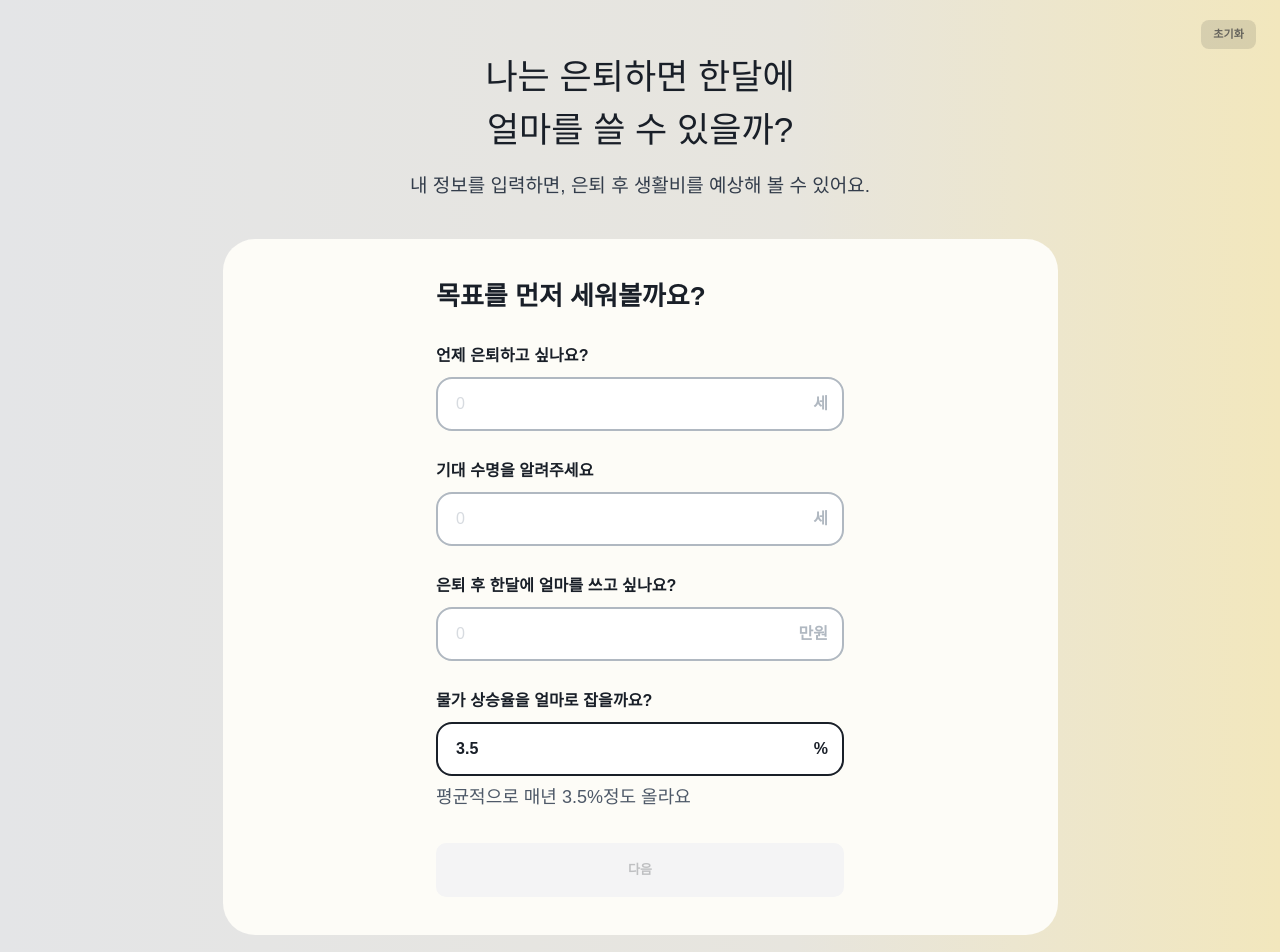
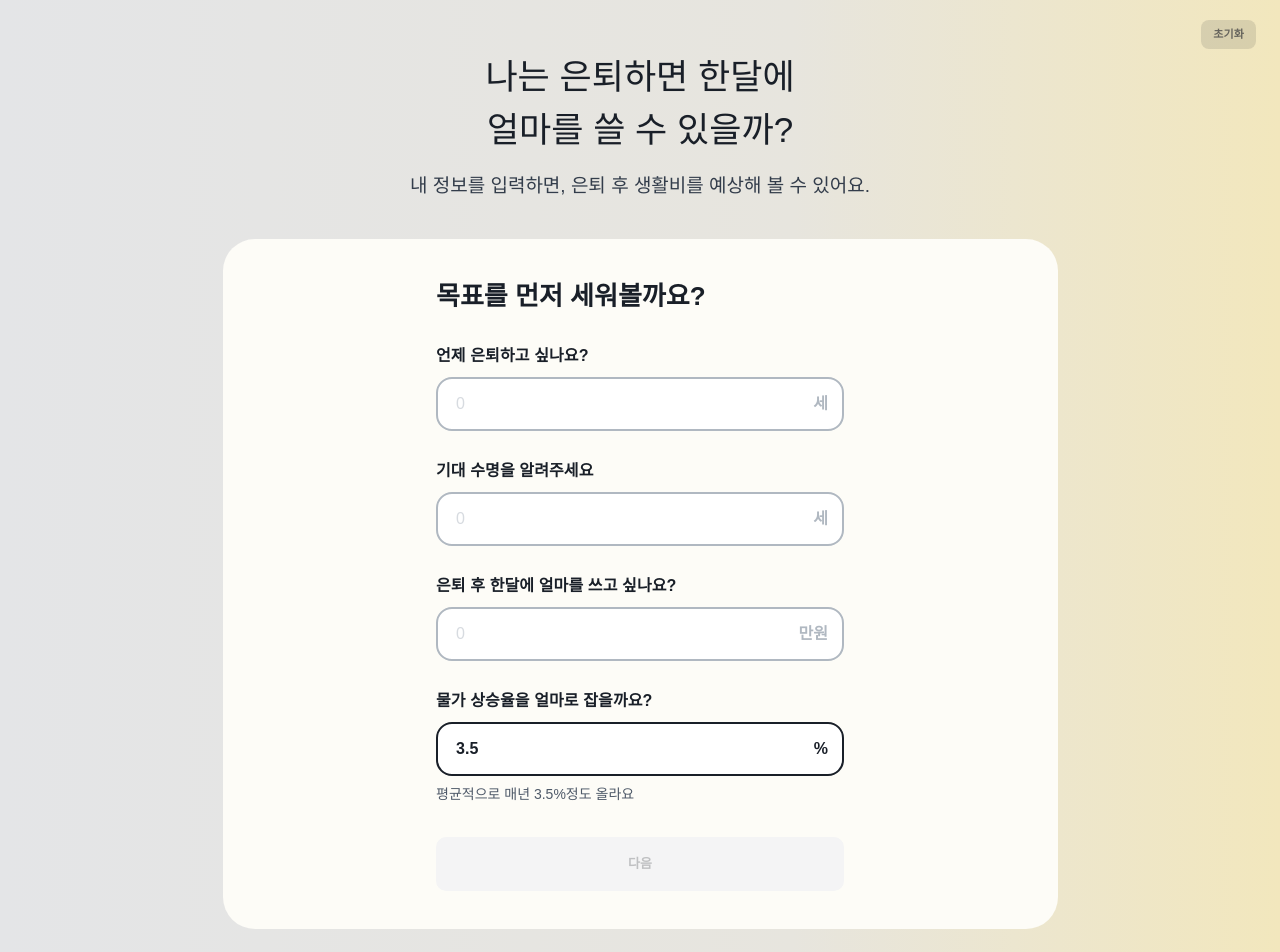
Before and after one commit to jaechi-factory/retirement-planner, a React (Vite) app: page / in a window 1280 px wide. Shown: the top 952 px of the page. Built offline with nearby package versions, Linux system fonts and the light colour scheme; a web font is replaced by a local one; what @wanteddev/wds would draw is missing.

Commit message:
fix: 인풋 힌트 텍스트 fontSize 18→14 (80% 스케일 누락분)

```diff
--- a/src/components/input/shared/NumberInput.tsx
+++ b/src/components/input/shared/NumberInput.tsx
@@ -138,7 +138,7 @@ export default function NumberInput({
       {hint && (
         <span
           style={{
-            fontSize: 18,
+            fontSize: 14,
             fontWeight: 400,
             color: 'var(--fig-hint-color)',
             lineHeight: 1.5,
--- a/src/components/input/shared/RateInput.tsx
+++ b/src/components/input/shared/RateInput.tsx
@@ -122,7 +122,7 @@ export default function RateInput({ label, value, onChange, hint }: Props) {
       {hint && (
         <span
           style={{
-            fontSize: 18,
+            fontSize: 14,
             fontWeight: 400,
             color: 'var(--fig-hint-color)',
             lineHeight: 1.5,
```
